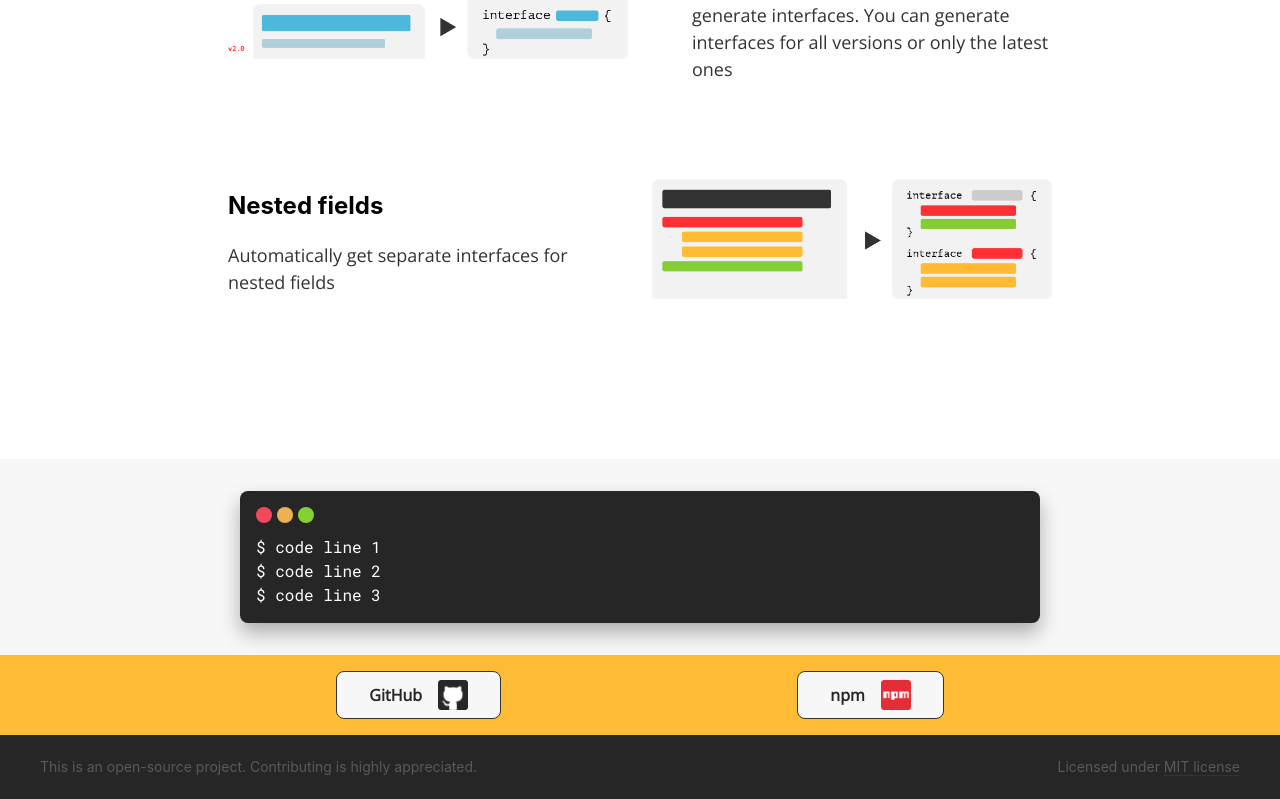
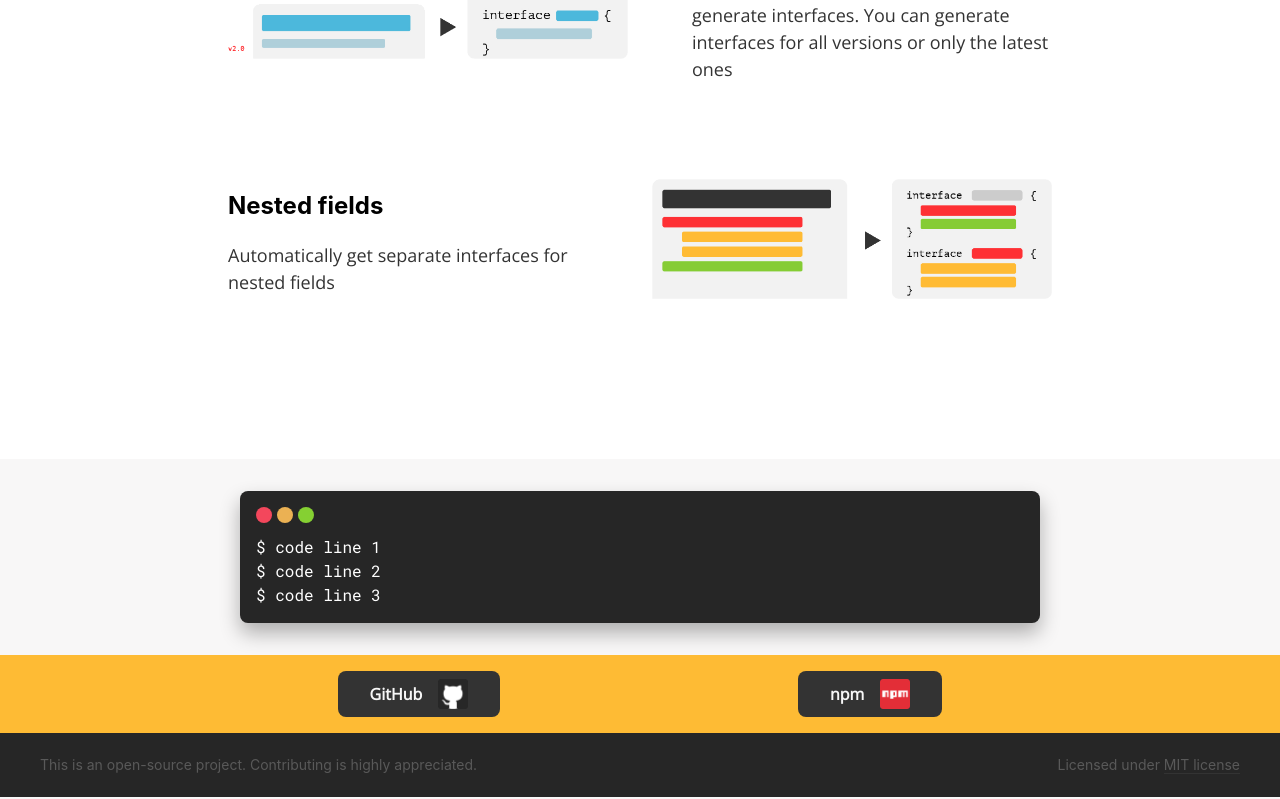
Before and after one commit to fluix/apidoc2ts, a React (Create React App) app in the folder site/: page / in a window 1280 px wide. Shown: the part 1422-2221 px from the top of the page. Built offline with nearby package versions, Linux system fonts and the light colour scheme.

Commit message:
Update link buttons style

```diff
--- a/site/src/components/link-button/link-button.scss
+++ b/site/src/components/link-button/link-button.scss
@@ -8,8 +8,7 @@
     cursor: pointer;
     padding: 8px 32px;
     text-decoration: none;
-    background-color: $main-light;
-    border: 1px solid $main-dark;
+    background-color: $main-dark;
     border-radius: 8px;
     min-width: 125px;
     box-sizing: border-box;
@@ -18,7 +17,7 @@
         flex: 0 0 auto;
         font-family: $font-main;
         font-weight: 700;
-        color: $main-darkest;
+        color: $main-light;
         text-align: center;
     }
 
```
